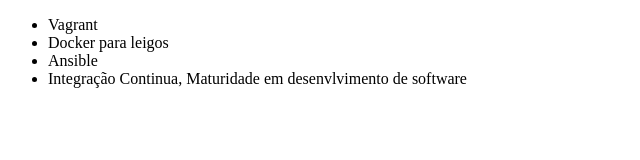
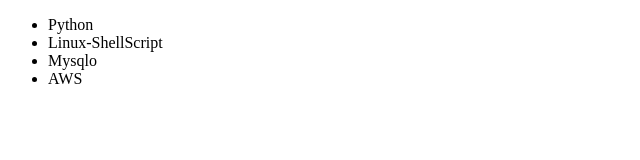
Before and after one commit to coderdiego/alura-git, a plain HTML site: page index.html in a window 1280 px wide. Shown: the whole page, without its empty margins (0-640 px from the left). Drawn offline with Linux system fonts and the light colour scheme.

Commit message:
Alterando cursos da pagina para trilha Impulso Tec

```diff
--- a/index.html
+++ b/index.html
@@ -6,11 +6,10 @@
 </head>
 <body>
     <ul>
-        <li>Vagrant</li>
-        <li>Docker para leigos</li>
-        <li>Ansible</li>
-        <li>Integração Continua,
-            Maturidade em desenvlvimento de software</li>
+        <li>Python</li>
+        <li>Linux-ShellScript</li>
+        <li>Mysqlo</li>
+        <li>AWS</li>
     </ul>
 </body>
 </html>
```
